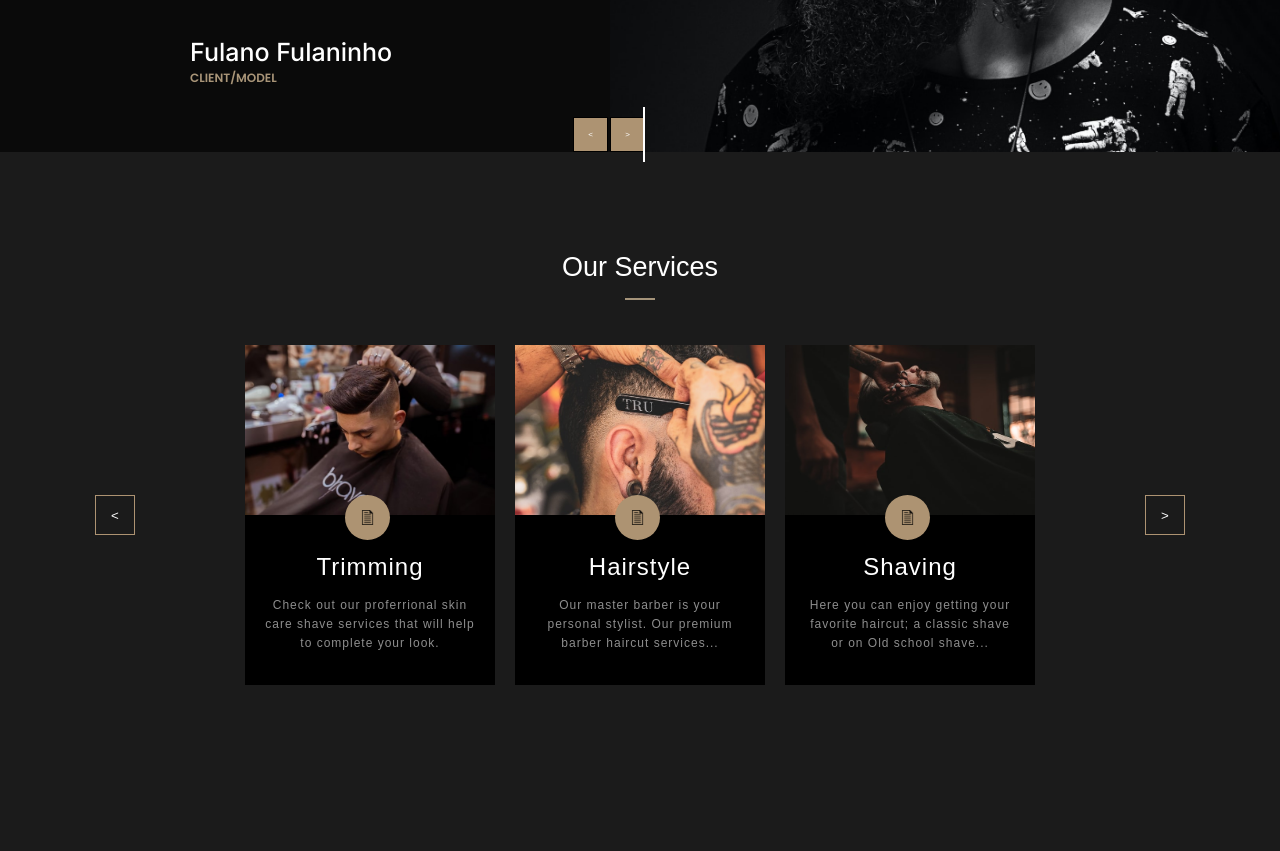
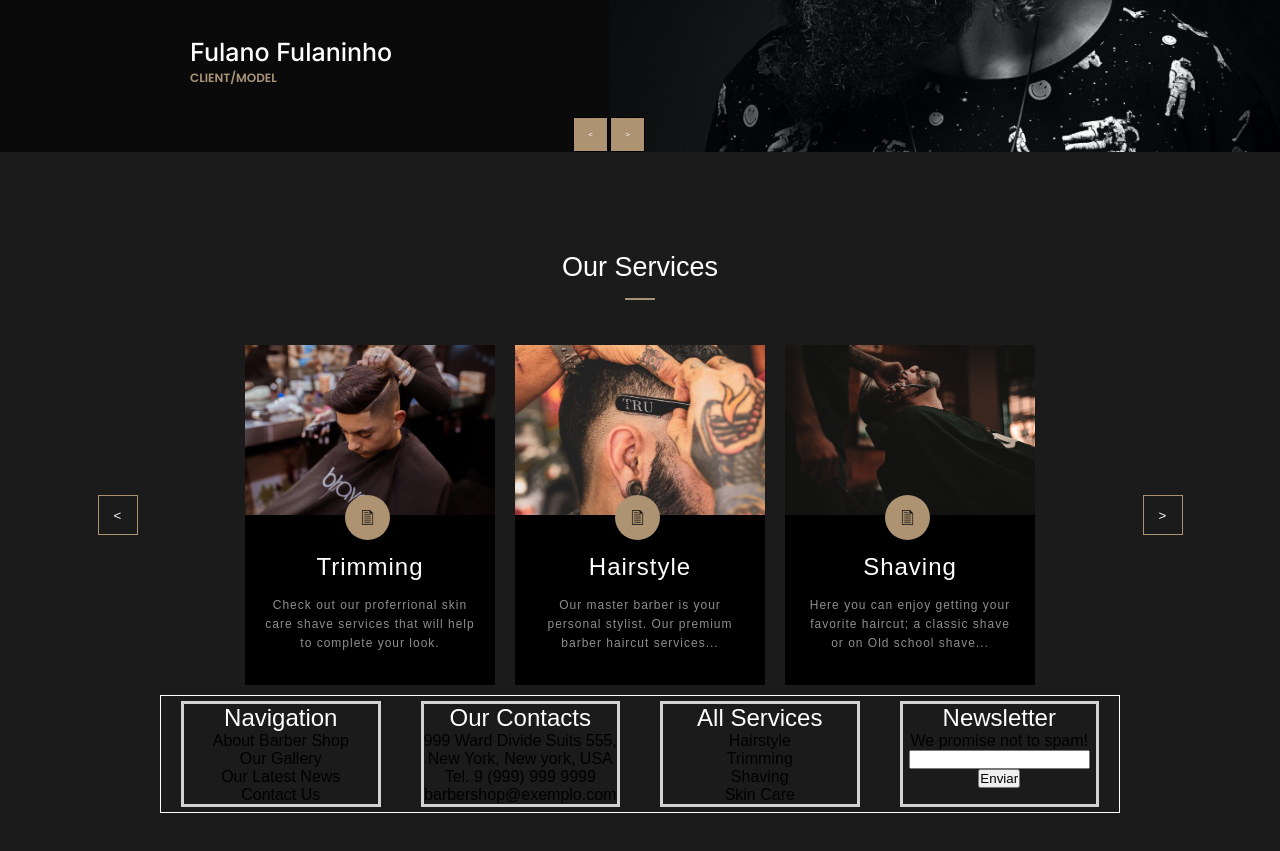
Before and after one commit to LuizFernanndo/barber-shop, a plain HTML site: page index.html in a window 1280 px wide. Shown: the part 1348-2199 px from the top of the page. Drawn offline with Linux system fonts and the light colour scheme.

Commit message:
fazendo footer

```diff
--- a/index.html
+++ b/index.html
@@ -131,6 +131,8 @@
 
     <main>
 
+        <!-- @@@@@@@@@@@@@@@@@@@@@@@@ Bem-vindo @@@@@@@@@@@@@@@@@@@@@@@@ -->
+
         <section class="bem-vindo">
 
             <div class="bv-content">
@@ -151,6 +153,8 @@
             </div>
 
         </section>
+
+        <!-- @@@@@@@@@@@@@@@@@@@@@@@@ Testimonials @@@@@@@@@@@@@@@@@@@@@@@@ -->
 
         <section class="testimonials">
 
@@ -174,7 +178,7 @@
 
             </div>
 
-            <hr class="hr-button">
+
 
 
             <div class="testimonials-img">
@@ -187,6 +191,8 @@
 
         </section>
 
+        <!-- @@@@@@@@@@@@@@@@@@@@@@@@ Serviços @@@@@@@@@@@@@@@@@@@@@@@@ -->
+
         <h1 class="our-services">Our Services</h1>
 
         <hr class="hr-services">
@@ -197,53 +203,44 @@
                 <
             </button>
 
+            <div class="div-servicos">
+
                 <div class="trimming">
-
                     <img src="img/img-trimming.jpg" alt="">
-
                     <div class="trimming-content">
                         <h1>Trimming</h1>
                         <p>
                             Check out our proferrional skin care shave services that will help to complete your look.
                         </p>
                     </div>
-
                     <div class="img-archive">
                         <img src="icons/arquivo-icone.png" alt="">
                     </div>
-
                 </div>
-
                 <div class="hairstyle">
                     <img src="img/img-hairstyle.jpg" alt="">
-
                     <div class="heirstyle-content">
                         <h1>Hairstyle</h1>
                         <p>
                             Our master barber is your personal stylist. Our premium barber haircut services...
                         </p>
                     </div>
-
                     <div class="img-archive">
                         <img src="icons/arquivo-icone.png" alt="">
                     </div>
-
                 </div>
-
                 <div class="shaving">
                     <img src="img/img-shaving.jpg" alt="">
-
                     <div class="shaving-content">
                         <h1>Shaving</h1>
                         <p>
                             Here you can enjoy getting your favorite haircut; a classic shave or on Old school shave...
                         </p>
                     </div>
-
                     <div class="img-archive">
                         <img src="icons/arquivo-icone.png" alt="">
                     </div>
-
+                </div>
             </div>
 
             <button class="next2">
@@ -253,6 +250,56 @@
         </section>
     </main>
 
+    <footer>
+        <section class="footer-bg">
+            <div class="div-footer">
+
+                <div class="navigation">
+                    <h1>Navigation</h1>
+
+                    <p>About Barber Shop</p>
+                    <p>Our Gallery</p>
+                    <p>Our Latest News</p>
+                    <p>Contact Us</p>
+
+                </div>
+
+                <div class="our-contacts">
+
+                    <h1>Our Contacts</h1>
+
+                    <p>999 Ward Divide Suits 555,</p>
+                    <p>New York, New york, USA </p>
+                    <p>Tel. 9 (999) 999 9999</p>
+                    <p>barbershop@exemplo.com</p>
+
+                </div>
+
+                <div class="all-services">
+                    <h1>All Services</h1>
+
+                    <p>Hairstyle</p>
+                    <p>Trimming</p>
+                    <p>Shaving</p>
+                    <p>Skin Care</p>
+
+                </div>
+
+                <div class="newsletter">
+                    <h1>Newsletter</h1>
+
+                    <p>We promise not to spam!</p>
+
+                    <input type="email" name="email" id="email">
+                    <input type="submit" nome="enviar" value="Enviar" id="enviar">
+
+                </div>
+
+            </div>
+
+        </section>
+    </footer>
+
 </body>
 
 </html>
--- a/style.css
+++ b/style.css
@@ -324,16 +324,6 @@ div.testimonials-img img {
     font-size: 8px;
 }
 
-.hr-button {
-    position: absolute;
-    z-index: 11;
-    border-color: white;
-    width: 1px;
-    height: 55px;
-    left: 50.2%;
-    top: 91.9%;
-}
-
 
 /* -------------------- Section Serviços -------------------- */
 
@@ -353,8 +343,15 @@ div.testimonials-img img {
 .servicos {
     background-color: rgb(27, 27, 27);
     display: flex;
+    justify-content: space-evenly;
+    align-items: center;
+}
+
+.div-servicos {
+    display: flex;
+    max-width: 960px;
     justify-content: center;
-    align-items: center;
+    flex-wrap: wrap;
 }
 
 .servicos h1 {
@@ -422,9 +419,8 @@ button.next2 {
     width: 100%;
     background-color: transparent;
     border: 1px solid rgb(173, 147, 114);
-    margin-left: 100px;
-    margin-right: 15px;
     color: white;
+    margin: 0 10px;
 }
 
 button.prev2 {
@@ -433,9 +429,35 @@ button.prev2 {
     width: 100%;
     background-color: transparent;
     border: 1px solid rgb(173, 147, 114);
-    margin-right: 100px;
-    margin-left: 15px;
     color: white;
+    margin: 0 10px;
+}
+
+
+/* -------------------- Footer -------------------- */
+
+div.div-footer {
+    display: flex;
+    max-width: 960px;
+    width: 100%;
+    border: 1px solid white;
+    margin: 0 auto;
+    font-family: 'Pippins', sans-serif;
+}
+
+.navigation,
+.our-contacts,
+.all-services,
+.newsletter {
+    width: 300px;
+    border: 3px solid lightgray;
+    text-align: center;
+    margin: 5px 20px;
+}
+
+div.div-footer h1 {
+    color: white;
+    font-weight: 100;
 }
 
 
```
Lines whose indentation alone changed are shown as unchanged.
